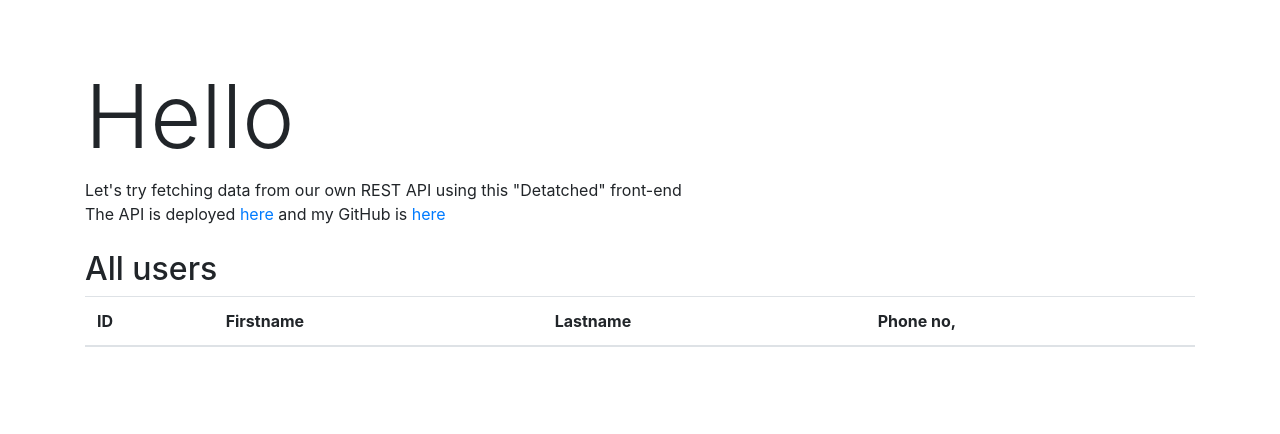
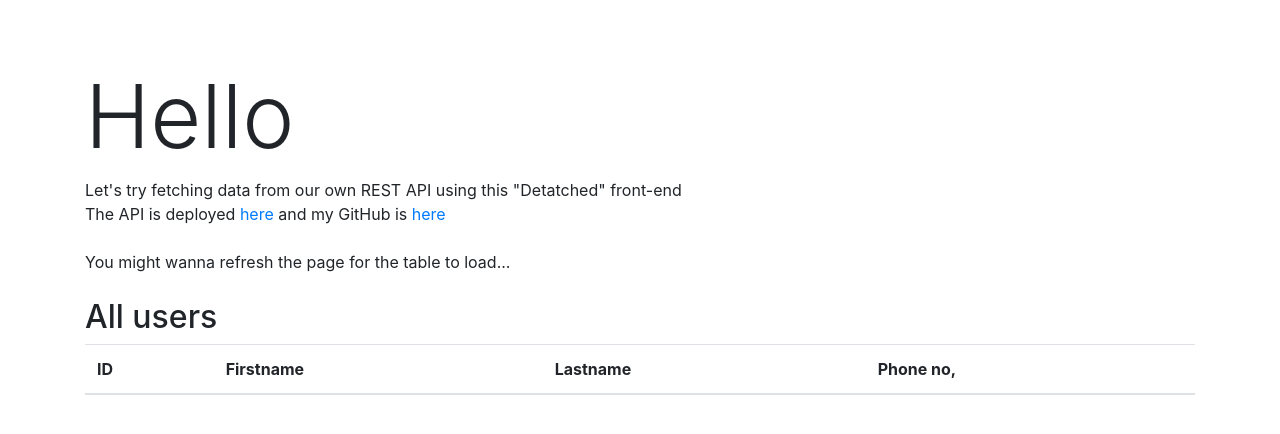
Before and after one commit to MivleDK/dat3semFlow2Week2, a website built with webpack: page Day4/frontend/public/index.html in a window 1280 px wide. Shown: the top 434 px of the page. Built offline with nearby package versions, Linux system fonts and the light colour scheme; no server answers.

Commit message:
updated html for surge site

```diff
--- a/Day4/frontend/public/index.html
+++ b/Day4/frontend/public/index.html
@@ -19,6 +19,8 @@
     <h1 class="display-2">Hello</h1>
     <div>Let's try fetching data from our own REST API using this "Detatched" front-end</div>
     <div>The API is deployed <a href="https://micklarsen.com/Backend-1.0.1/api/persons/all">here</a> and my GitHub is <a href="https://github.com/MivleDK">here</a></div>
+    <br>
+    <div>You might wanna refresh the page for the table to load...</div>
 
     <br>
 
```
